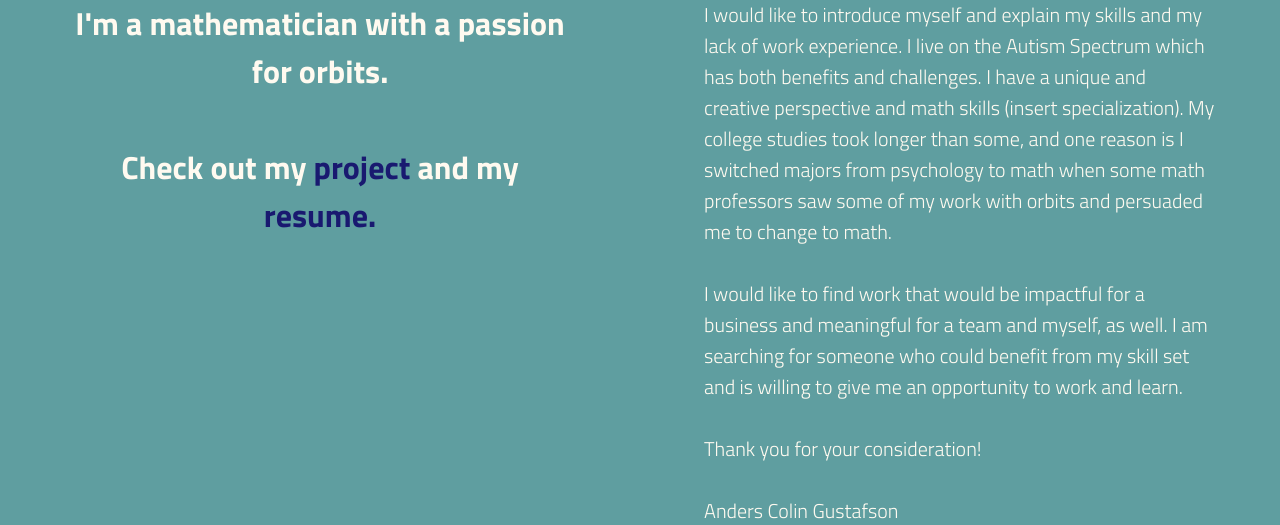
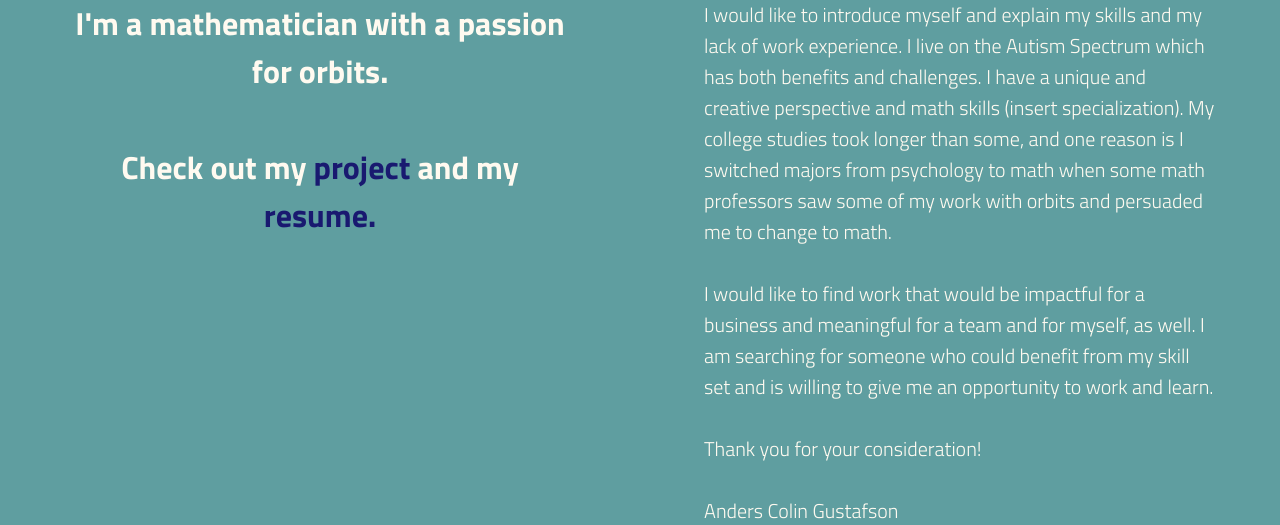
Before and after one commit to AlexanderGoose/anders_website, a Flask app: page / in a window 1280 px wide. Shown: the part 355-880 px from the top of the page. Run offline with Flask 3, Linux system fonts and the light colour scheme.

Commit message:
fixed typo in home

```diff
--- a/templates/home.html
+++ b/templates/home.html
@@ -55,7 +55,7 @@
             <div class="col right">
                 <p>I would like to introduce myself and explain my skills and my lack of work experience. I live on the Autism Spectrum which has both benefits and challenges. I have a unique and creative perspective and math skills (insert specialization). My college studies took longer than some, and one reason is I switched majors from psychology to math when some math professors saw some of my work with orbits and persuaded me to change to math.
                     <br><br>
-                    I would like to find work that would be impactful for a business and meaningful for a team and myself, as well. I am searching for someone who could benefit from my skill set and is willing to give me an opportunity to work and learn.
+                    I would like to find work that would be impactful for a business and meaningful for a team and for myself, as well. I am searching for someone who could benefit from my skill set and is willing to give me an opportunity to work and learn.
                     <br><br>
                     Thank you for your consideration!
                     <br><br>
```
